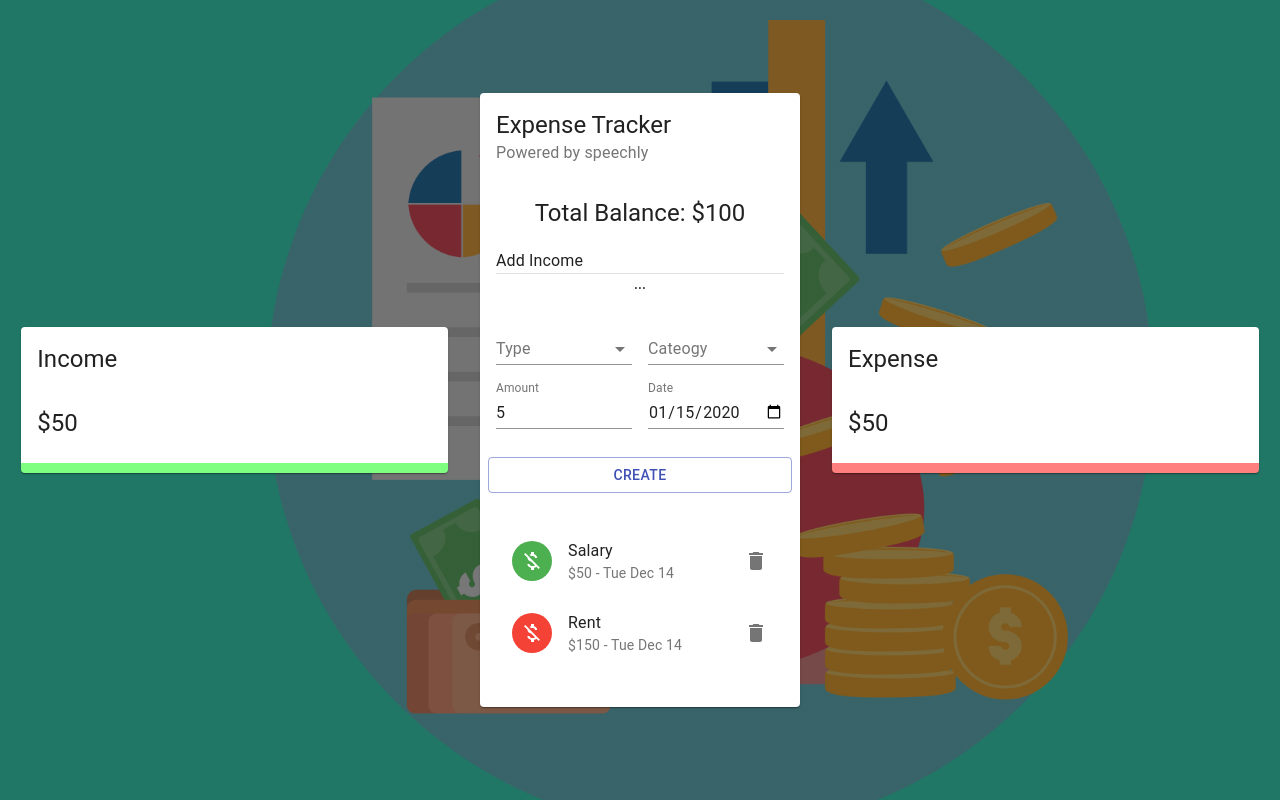
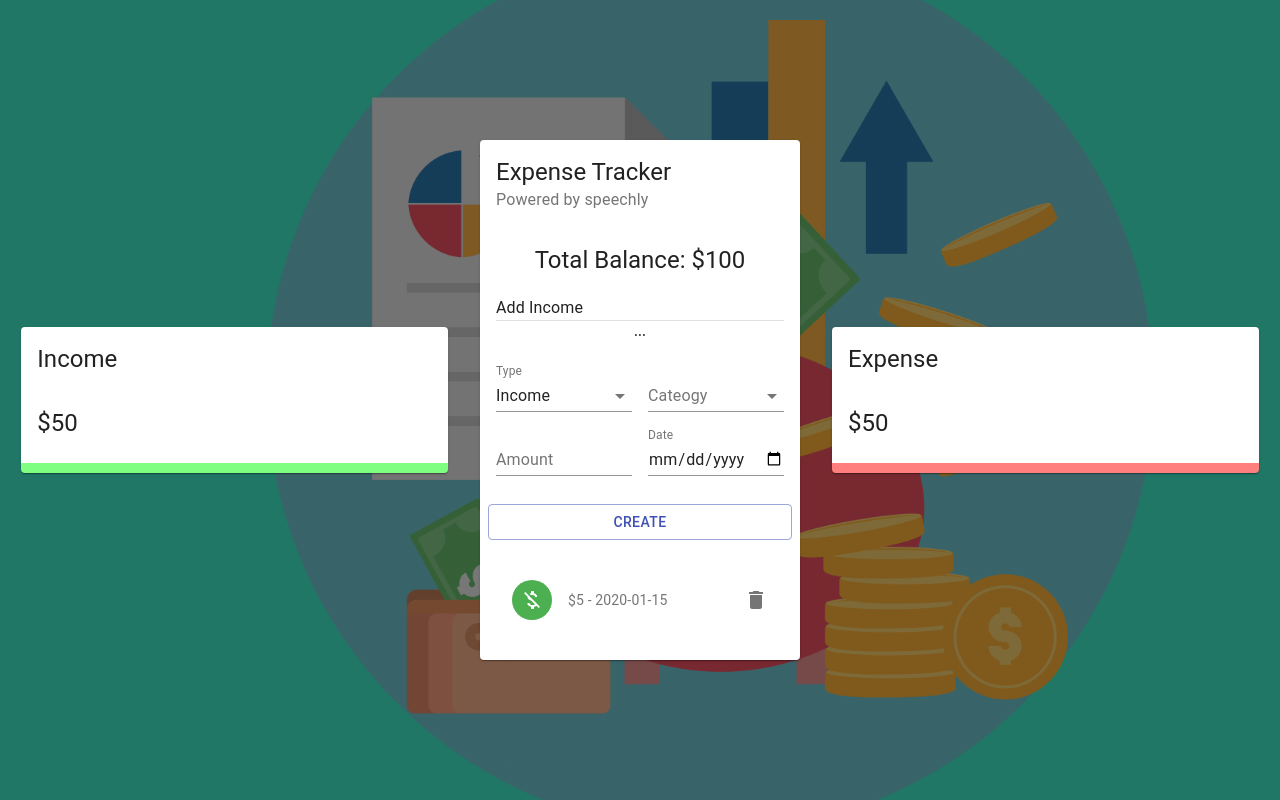
Before and after one commit to ConnectWithNoor/Income-Expense-Tracker-Voice-Command-Activated-, a React (Create React App) app: page / in a window 1280 px wide. Both pictures are taken after typing "5", "2020-01-15" into the empty fields and a click on the button "CREATE". Built offline with nearby package versions, Linux system fonts and the light colour scheme.

Commit message:
context mapped

```diff
--- a/src/components/Main/Form/Form.jsx
+++ b/src/components/Main/Form/Form.jsx
@@ -1,4 +1,4 @@
-import React from 'react';
+import React, { useState, useContext } from 'react';
 import {
   TextField,
   Typography,
@@ -9,11 +9,35 @@
   MenuItem,
   InputLabel,
 } from '@material-ui/core';
+import { v4 as uuidv4 } from 'uuid';
+
+import { ExpenseTrackerContext } from '../../../context/context';
 
 import useStyles from './styles';
 
+const initialState = {
+  amount: '',
+  category: '',
+  type: 'Income',
+  date: new Date(),
+};
+
 function Form() {
+  const { addTransaction } = useContext(ExpenseTrackerContext);
+  const [formData, setFormData] = useState(initialState);
   const classes = useStyles();
+
+  const createTransaction = () => {
+    const transaction = {
+      ...formData,
+      amount: Number(formData.amount),
+      id: uuidv4(),
+    };
+
+    addTransaction(transaction);
+    setFormData(initialState);
+  };
+
   return (
     <Grid container spacing={2}>
       <Grid item xs={12}>
@@ -24,32 +48,71 @@
       <Grid item xs={6}>
         <FormControl fullWidth>
           <InputLabel>Type</InputLabel>
-          <Select>
-            <MenuItem value='income'>Income</MenuItem>
-            <MenuItem value='expense'>Expense</MenuItem>
+          <Select
+            value={formData.type}
+            onChange={(e) =>
+              setFormData({
+                ...formData,
+                type: e.target.value,
+              })
+            }
+          >
+            <MenuItem value='Income'>Income</MenuItem>
+            <MenuItem value='Expense'>Expense</MenuItem>
           </Select>
         </FormControl>
       </Grid>
       <Grid item xs={6}>
         <FormControl fullWidth>
           <InputLabel>Cateogy</InputLabel>
-          <Select>
+          <Select
+            value={formData.category}
+            onChange={(e) =>
+              setFormData({
+                ...formData,
+                category: e.target.value,
+              })
+            }
+          >
             <MenuItem value='business'>Business</MenuItem>
             <MenuItem value='salary'>Salary</MenuItem>
           </Select>
         </FormControl>
       </Grid>
       <Grid item xs={6}>
-        <TextField type='number' label='Amount' fullWidth />
+        <TextField
+          type='number'
+          label='Amount'
+          fullWidth
+          value={formData.amount}
+          onChange={(e) =>
+            setFormData({
+              ...formData,
+              amount: e.target.value,
+            })
+          }
+        />
       </Grid>
       <Grid item xs={6}>
-        <TextField type='date' label='Date' fullWidth />
+        <TextField
+          type='date'
+          label='Date'
+          fullWidth
+          value={formData.date}
+          onChange={(e) =>
+            setFormData({
+              ...formData,
+              date: e.target.value,
+            })
+          }
+        />
       </Grid>
       <Button
         className={classes.button}
         variant='outlined'
         color='primary'
         fullWidth
+        onClick={createTransaction}
       >
         {' '}
         Create
--- a/src/components/Main/List/List.jsx
+++ b/src/components/Main/List/List.jsx
@@ -1,4 +1,4 @@
-import React from 'react';
+import React, { useContext } from 'react';
 import {
   List as MUIList,
   ListItem,
@@ -11,9 +11,12 @@
 } from '@material-ui/core';
 import { Delete, MoneyOff } from '@material-ui/icons';
 
+import { ExpenseTrackerContext } from '../../../context/context';
+
 import useStyles from './style';
 
 function List() {
+  const { deleteTransaction, transactions } = useContext(ExpenseTrackerContext);
   const classes = useStyles();
 
   const txs = [
@@ -42,7 +45,7 @@
 
   return (
     <MUIList dense={false} className={classes.list}>
-      {txs.map((tx) => (
+      {transactions.map((tx) => (
         <Slide direction='down' in mountOnEnter unmountOnExit key={tx.id}>
           <ListItem>
             <ListItemAvatar>
@@ -61,7 +64,13 @@
               secondary={`$${tx.amount} - ${tx.date}`}
             />
             <ListItemSecondaryAction>
-              <IconButton edge='end' aria-label='Delete' onClick={() => {}}>
+              <IconButton
+                edge='end'
+                aria-label='Delete'
+                onClick={() => {
+                  deleteTransaction(tx.id);
+                }}
+              >
                 <Delete />
               </IconButton>
             </ListItemSecondaryAction>
--- a/src/context/context.js
+++ b/src/context/context.js
@@ -28,7 +28,7 @@
 
   return (
     <ExpenseTrackerContext.Provider
-      value={{ deleteTransaction, addTransaction }}
+      value={{ deleteTransaction, addTransaction, transactions }}
     >
       {children}
     </ExpenseTrackerContext.Provider>
```
